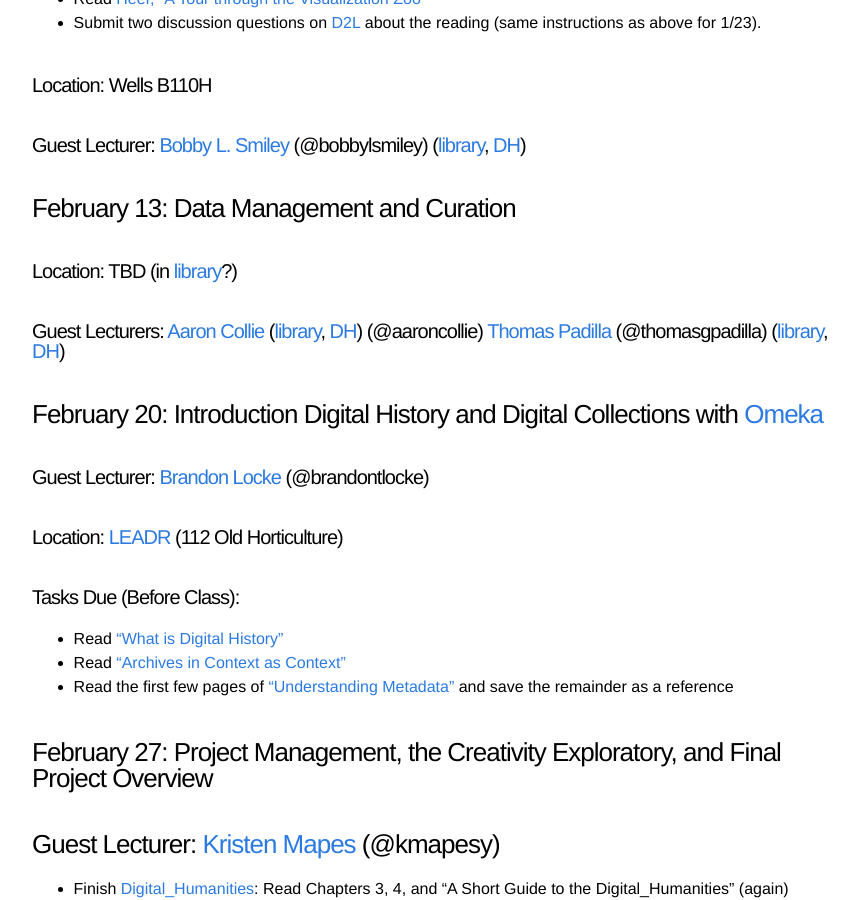
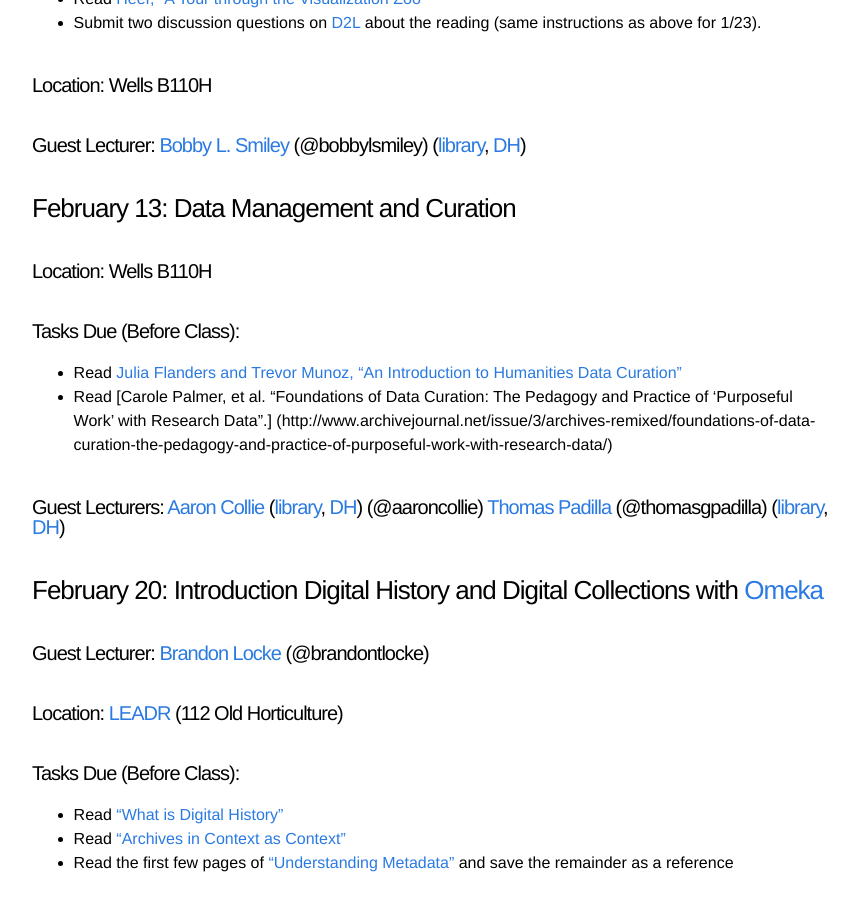
Before and after one commit to seanpue/al340, a Jekyll site: the page built from syllabus.md, in a window 1280 px wide and 900 px high, scrolled down 1871 px. Shown: the whole window, without its empty margins (208-1066 px from the left). Built offline with Jekyll 4.4.1, drawn with Linux system fonts in a browser that asks for light colours.

Commit message:
updated feb 13

```diff
--- a/syllabus.md
+++ b/syllabus.md
@@ -65,7 +65,17 @@
 
 ### February 13: Data Management and Curation
 
-#### Location: TBD (in [library]?)
+#### Location: Wells B110H
+
+#### Tasks Due (Before Class):
+
+
+* Read [Julia Flanders and Trevor Munoz, "An Introduction to Humanities Data
+Curation"](http://guide.dhcuration.org/intro/)
+
+* Read [Carole Palmer, et al. "Foundations of Data Curation: The Pedagogy and
+Practice of 'Purposeful Work' with Research Data".] (http://www.archivejournal.net/issue/3/archives-remixed/foundations-of-data-
+curation-the-pedagogy-and-practice-of-purposeful-work-with-research-data/)
 
 #### Guest Lecturers: [Aaron Collie] ([library], [DH]) (@aaroncollie) [Thomas Padilla] (@thomasgpadilla) ([library], [DH])
 
```
